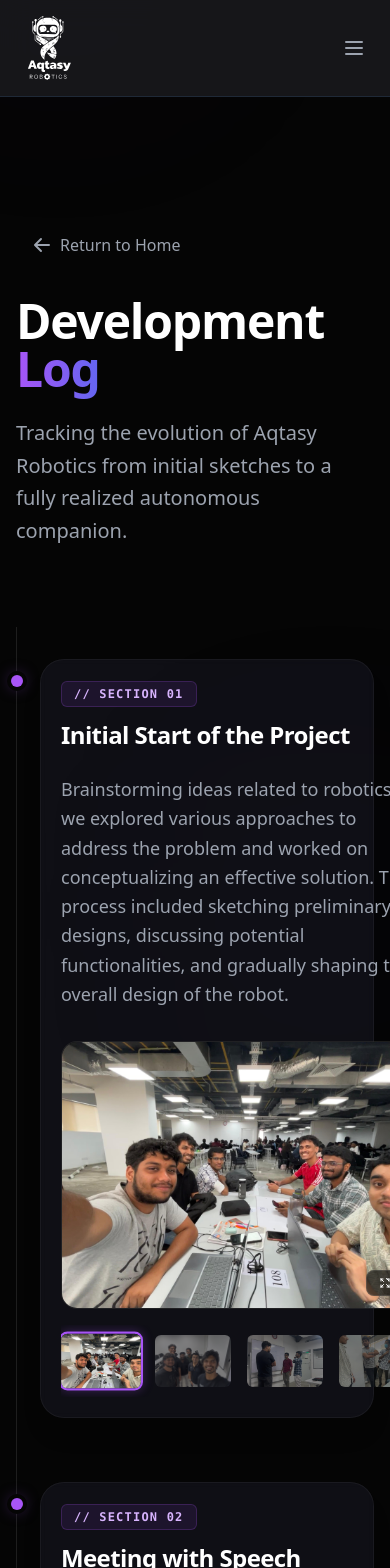
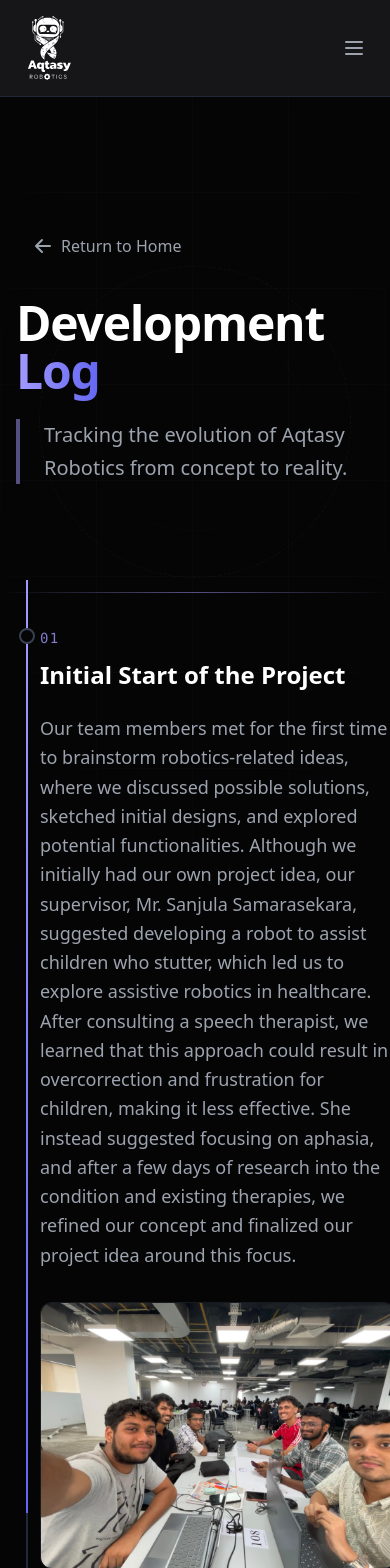
Before and after one commit to Qaaed/Aqtasy-Robotics-Website, a React (Vite) app in the folder frontend/: page /journey in a window 390 px wide. Shown: the top 1568 px of the page. Built offline with nearby package versions, Linux system fonts and the light colour scheme.

Commit message:
Fixed journey page bug on mobile

```diff
--- a/frontend/constants.ts
+++ b/frontend/constants.ts
@@ -134,7 +134,7 @@ export const JOURNEY_DATA = [
   {
     title: "Initial Start of the Project",
     description:
-      "Brainstorming ideas related to robotics, we explored various approaches to address the problem and worked on conceptualizing an effective solution. This process included sketching preliminary designs, discussing potential functionalities, and gradually shaping the overall design of the robot.",
+      "Our team members met for the first time to brainstorm robotics-related ideas, where we discussed possible solutions, sketched initial designs, and explored potential functionalities. Although we initially had our own project idea, our supervisor, Mr. Sanjula Samarasekara, suggested developing a robot to assist children who stutter, which led us to explore assistive robotics in healthcare. After consulting a speech therapist, we learned that this approach could result in overcorrection and frustration for children, making it less effective. She instead suggested focusing on aphasia, and after a few days of research into the condition and existing therapies, we refined our concept and finalized our project idea around this focus.",
     images: [first_meeting, black_day, robot_designs, beforeFeedback],
   },
   {
--- a/frontend/pages/FullJourneyPage.tsx
+++ b/frontend/pages/FullJourneyPage.tsx
@@ -1,106 +1,149 @@
-import React, { useState, useEffect } from "react";
+import React, { useState, useEffect, useRef } from "react";
 import { createPortal } from "react-dom";
 import { Link } from "react-router-dom";
-import { motion, AnimatePresence } from "framer-motion";
+import {
+  motion,
+  useScroll,
+  useSpring,
+  useTransform,
+  AnimatePresence,
+} from "framer-motion";
 import { JOURNEY_DATA } from "../constants";
 
-// --- SUB-COMPONENT: Tech Log Card ---
+// --- BACKGROUND COMPONENTS ---
+const ScanLine = () => (
+  <motion.div
+    initial={{ top: "-10%" }}
+    animate={{ top: "110%" }}
+    transition={{ duration: 10, repeat: Infinity, ease: "linear" }}
+    className="absolute left-0 right-0 h-[1px] bg-gradient-to-r from-transparent via-[#A29BFE]/50 to-transparent z-0 pointer-events-none"
+  />
+);
+
+const TechRings = () => (
+  <div className="absolute top-1/2 left-1/2 -translate-x-1/2 -translate-y-1/2 w-[80vw] h-[80vw] md:w-[800px] md:h-[800px] pointer-events-none z-0 opacity-20 select-none">
+    <motion.div
+      animate={{ rotate: 360 }}
+      transition={{ duration: 60, repeat: Infinity, ease: "linear" }}
+      className="absolute inset-0 rounded-full border border-dashed border-white/20"
+    />
+    <motion.div
+      animate={{ rotate: -360 }}
+      transition={{ duration: 40, repeat: Infinity, ease: "linear" }}
+      className="absolute inset-[15%] rounded-full border border-white/10 border-t-transparent border-b-transparent"
+    />
+  </div>
+);
+
+// --- COMPONENT: TECH LOG CARD ---
 const TechLogCard: React.FC<{
   phase: { title: string; description: string; images: string[] };
   index: number;
 }> = ({ phase, index }) => {
-  const [currentImageIndex, setCurrentImageIndex] = useState(0);
+  const [activeImgIdx, setActiveImgIdx] = useState(0);
   const [isExpanded, setIsExpanded] = useState(false);
+
+  const nextImage = (e: React.MouseEvent) => {
+    e.stopPropagation();
+    e.preventDefault();
+    setActiveImgIdx((prev) =>
+      prev === phase.images.length - 1 ? 0 : prev + 1
+    );
+  };
+
+  const prevImage = (e: React.MouseEvent) => {
+    e.stopPropagation();
+    e.preventDefault();
+    setActiveImgIdx((prev) =>
+      prev === 0 ? phase.images.length - 1 : prev - 1
+    );
+  };
 
   return (
     <>
       <motion.div
-        initial={{ opacity: 0, y: 50 }}
-        whileInView={{ opacity: 1, y: 0 }}
-        viewport={{ once: true, margin: "-100px" }}
-        transition={{ duration: 0.5, delay: index * 0.1 }}
-        // OPTIMIZATION: Reduced pl-8 to pl-6 on mobile for more space
-        className="relative pl-6 md:pl-12 py-8 group"
+        initial={{ opacity: 0, x: -20 }}
+        whileInView={{ opacity: 1, x: 0 }}
+        viewport={{ once: true, margin: "-50px" }}
+        transition={{ duration: 0.7, delay: index * 0.1, ease: "easeOut" }}
+        // OPTIMIZATION: Tighter padding on mobile (pl-6) for more content space
+        className="relative pl-6 md:pl-16 py-12 group"
       >
-        {/* The Vertical Line (Left Side) */}
-        <div className="absolute left-0 top-0 bottom-0 w-px bg-white/10 group-last:bottom-auto group-last:h-12"></div>
+        {/* Timeline Node (The Dot) */}
+        <div className="absolute left-[3px] md:left-[11px] top-12 w-4 h-4 bg-[#050505] border-2 border-gray-700 rounded-full z-10 group-hover:border-[#A29BFE] group-hover:scale-125 transition-all duration-300">
+          <div className="absolute inset-0 m-auto w-1.5 h-1.5 bg-[#A29BFE] rounded-full opacity-0 group-hover:opacity-100 transition-opacity"></div>
+        </div>
 
-        {/* The Node/Dot */}
-        <div className="absolute left-[-5px] top-12 w-3 h-3 rounded-full bg-purple-500 ring-4 ring-[#050505] z-10 shadow-[0_0_15px_rgba(168,85,247,0.5)] transition-transform duration-300 group-hover:scale-125"></div>
-
-        {/* Card Container */}
-        {/* OPTIMIZATION: Reduced p-6 to p-5 on mobile */}
-        <div className="bg-[#1E1E2F]/40 backdrop-blur-sm rounded-3xl border border-white/5 p-5 md:p-8 shadow-xl hover:border-purple-500/30 transition-all duration-500">
-          <div>
-            {/* Header */}
-            <div className="mb-6">
-              <span className="inline-block py-1 px-3 rounded-md bg-purple-500/10 text-purple-300 text-xs font-mono font-bold tracking-widest uppercase mb-3 border border-purple-500/20">
-                // Section 0{index + 1}
+        {/* Card Content */}
+        <div className="relative">
+          {/* Header: Phase Number & Title */}
+          <div className="flex flex-col sm:flex-row sm:items-baseline gap-3 mb-6">
+            <span className="text-[#A29BFE] font-mono text-sm tracking-widest opacity-80">
+              0{index + 1}
             </span>
-              <h2 className="text-2xl md:text-4xl font-bold text-white tracking-tight">
+            <h2 className="text-2xl md:text-3xl font-bold text-white leading-tight">
               {phase.title}
             </h2>
           </div>
 
-            {/* Content Layout */}
-            <div className="grid lg:grid-cols-5 gap-8">
-              {/* Left: Description */}
-              <div className="lg:col-span-2 prose prose-invert max-w-none">
-                <p className="text-gray-400 leading-relaxed text-lg">
+          {/* Layout: Text & Images */}
+          <div className="grid lg:grid-cols-2 gap-8">
+            {/* Text Description */}
+            <div className="prose prose-invert max-w-none">
+              <p className="text-gray-400 text-lg leading-relaxed">
                 {phase.description}
               </p>
             </div>
 
-              {/* Right: Image Gallery */}
+            {/* Image Gallery Area */}
             {phase.images.length > 0 && (
-                <div className="lg:col-span-3 flex flex-col gap-4">
-                  {/* Inline Image Display (Dynamic Aspect Ratio) */}
+              <div className="flex flex-col gap-4">
+                {/* Main Preview Image */}
                 <div
-                    className="relative rounded-2xl overflow-hidden bg-black/50 border border-white/10 shadow-inner cursor-zoom-in group/image flex items-center justify-center min-h-[250px] md:min-h-[300px]"
-                    onClick={() => setIsExpanded(true)}
+                  className="group/img relative w-full bg-gray-900/50 rounded-xl overflow-hidden border border-white/5 hover:border-[#A29BFE]/30 transition-colors cursor-zoom-in flex items-center justify-center min-h-[250px]"
+                  onClick={(e) => {
+                    e.stopPropagation();
+                    setIsExpanded(true);
+                  }}
                 >
                   <motion.img
-                      src={phase.images[currentImageIndex]}
-                      alt={`${phase.title} - View ${currentImageIndex + 1}`}
-                      className="w-auto h-auto max-w-full max-h-[400px] md:max-h-[500px] object-contain transition-transform duration-500 group-hover/image:scale-[1.02]"
+                    key={activeImgIdx}
+                    src={phase.images[activeImgIdx]}
+                    alt={phase.title}
+                    initial={{ opacity: 0 }}
+                    animate={{ opacity: 1 }}
+                    transition={{ duration: 0.4 }}
+                    className="w-auto h-auto max-w-full max-h-[500px] object-contain"
                   />
 
-                    {/* Expand Button */}
-                    <div className="absolute bottom-3 right-3 bg-black/60 px-3 py-1.5 rounded-lg text-xs font-bold text-white backdrop-blur-md border border-white/10 flex items-center gap-2 transition-opacity duration-300 opacity-0 group-hover/image:opacity-100 md:opacity-0 md:group-hover/image:opacity-100 opacity-100">
-                      <svg
-                        xmlns="http://www.w3.org/2000/svg"
-                        className="h-3 w-3"
-                        fill="none"
-                        viewBox="0 0 24 24"
-                        stroke="currentColor"
-                      >
-                        <path
-                          strokeLinecap="round"
-                          strokeLinejoin="round"
-                          strokeWidth={2}
-                          d="M4 8V4m0 0h4M4 4l5 5m11-1V4m0 0h-4m4 4l-5-5M4 16v4m0 0h4m-4 0l5-5m11 5l-5-5m5 5v-4m0 4h-4"
-                        />
-                      </svg>
-                      <span className="hidden sm:inline">Tap to Expand</span>
+                  {/* Hover Overlay Hint */}
+                  <div className="absolute inset-0 bg-black/40 opacity-0 group-hover/img:opacity-100 transition-opacity flex items-center justify-center pointer-events-none">
+                    <span className="px-4 py-2 bg-black/60 backdrop-blur-md rounded-full text-xs font-bold text-white border border-white/10">
+                      Click to Expand
+                    </span>
                   </div>
                 </div>
 
-                  {/* Thumbnails */}
+                {/* Thumbnails (Scrollable Row - Mobile Friendly) */}
                 {phase.images.length > 1 && (
-                    <div className="flex gap-3 overflow-x-auto pb-2 scrollbar-hide pt-2 touch-pan-x">
-                      {phase.images.map((imgSrc, idx) => (
+                  <div className="flex gap-3 overflow-x-auto pb-2 scrollbar-hide mask-fade-right touch-pan-x">
+                    {phase.images.map((img, idx) => (
                       <button
                         key={idx}
-                          onClick={() => setCurrentImageIndex(idx)}
-                          className={`relative flex-shrink-0 w-20 h-14 md:w-24 md:h-16 rounded-lg overflow-hidden border-2 transition-all duration-200 ${
-                            idx === currentImageIndex
-                              ? "border-purple-500 shadow-[0_0_10px_rgba(168,85,247,0.3)] opacity-100 scale-105"
-                              : "border-transparent opacity-50 hover:opacity-100 hover:border-gray-700"
+                        onClick={(e) => {
+                          e.stopPropagation();
+                          e.preventDefault();
+                          setActiveImgIdx(idx);
+                        }}
+                        className={`relative flex-shrink-0 w-20 h-14 rounded-lg overflow-hidden border transition-all ${
+                          idx === activeImgIdx
+                            ? "border-[#A29BFE] opacity-100"
+                            : "border-transparent opacity-50 hover:opacity-100"
                         }`}
                       >
                         <img
-                            src={imgSrc}
-                            alt={`Thumbnail ${idx + 1}`}
+                          src={img}
+                          alt=""
                           className="w-full h-full object-cover"
                         />
                       </button>
@@ -111,43 +154,54 @@ const TechLogCard: React.FC<{
             )}
           </div>
         </div>
-        </div>
       </motion.div>
 
-      {/* --- EXPANDED MODAL (PORTAL) --- */}
+      {/* --- EXPANDED MODAL --- */}
       {isExpanded &&
         createPortal(
           <AnimatePresence>
-            <div className="fixed inset-0 z-[100] flex items-center justify-center p-4 md:p-10">
-              {/* Backdrop */}
             <motion.div
               initial={{ opacity: 0 }}
               animate={{ opacity: 1 }}
               exit={{ opacity: 0 }}
-                transition={{ duration: 0.2 }}
-                className="absolute inset-0 bg-black/95 backdrop-blur-xl"
-                onClick={() => setIsExpanded(false)}
+              className="fixed inset-0 z-[100] flex items-center justify-center bg-black/95 backdrop-blur-md p-4"
+              onClick={(e) => {
+                e.stopPropagation();
+                setIsExpanded(false);
+              }}
+            >
+              <div className="relative w-full max-w-7xl max-h-[90vh] flex items-center justify-center">
+                <img
+                  src={phase.images[activeImgIdx]}
+                  alt="Expanded"
+                  className="w-auto h-auto max-w-full max-h-[90vh] object-contain rounded-lg"
+                  onClick={(e) => e.stopPropagation()}
                 />
 
-              {/* Scale-Up Card Container (Snappier Animation) */}
-              <motion.div
-                initial={{ scale: 0.95, opacity: 0 }}
-                animate={{ scale: 1, opacity: 1 }}
-                exit={{ scale: 0.95, opacity: 0 }}
-                transition={{ type: "spring", stiffness: 400, damping: 30 }}
-                className="relative w-auto h-auto max-w-[95vw] max-h-[90vh] flex items-center justify-center z-10"
-                onClick={(e) => e.stopPropagation()}
+                {/* Navigation Arrows (Big tap targets for mobile) */}
+                {phase.images.length > 1 && (
+                  <div className="absolute bottom-[-3rem] left-0 right-0 flex justify-center gap-6">
+                    <button
+                      onClick={prevImage}
+                      className="p-4 bg-white/10 hover:bg-[#A29BFE] rounded-full text-white transition-colors"
                     >
-                <img
-                  src={phase.images[currentImageIndex]}
-                  alt="Expanded View"
-                  className="w-auto h-auto max-w-full max-h-[90vh] object-contain rounded-lg shadow-2xl border border-purple-500/30"
-                />
+                      ←
+                    </button>
+                    <button
+                      onClick={nextImage}
+                      className="p-4 bg-white/10 hover:bg-[#A29BFE] rounded-full text-white transition-colors"
+                    >
+                      →
+                    </button>
+                  </div>
+                )}
 
-                {/* Close Button */}
                 <button
-                  onClick={() => setIsExpanded(false)}
-                  className="absolute top-4 right-4 p-3 bg-black/50 text-white rounded-full hover:bg-red-500 hover:scale-110 transition-all border border-white/10"
+                  className="absolute top-4 right-4 p-3 bg-black/50 text-white rounded-full hover:bg-red-500/80"
+                  onClick={(e) => {
+                    e.stopPropagation();
+                    setIsExpanded(false);
+                  }}
                 >
                   <svg
                     xmlns="http://www.w3.org/2000/svg"
@@ -164,8 +218,8 @@ const TechLogCard: React.FC<{
                     />
                   </svg>
                 </button>
+              </div>
             </motion.div>
-            </div>
           </AnimatePresence>,
           document.body
         )}
@@ -175,24 +229,40 @@ const TechLogCard: React.FC<{
 
 // --- MAIN PAGE COMPONENT ---
 const FullJourneyPage: React.FC = () => {
+  const containerRef = useRef<HTMLDivElement>(null);
+  const { scrollYProgress } = useScroll({
+    target: containerRef,
+    offset: ["start start", "end end"],
+  });
+
+  const scaleY = useSpring(scrollYProgress, {
+    stiffness: 100,
+    damping: 30,
+    restDelta: 0.001,
+  });
+
   useEffect(() => {
     window.scrollTo(0, 0);
   }, []);
 
   return (
-    <div className="min-h-screen bg-[#050505] pt-32 pb-20 overflow-x-hidden">
+    <div className="min-h-screen bg-[#050505] pt-32 pb-20 overflow-x-hidden relative">
       {/* Background Ambience */}
       <div className="fixed inset-0 pointer-events-none z-0">
-        <div className="absolute top-[-20%] left-[-10%] w-[50vw] h-[50vw] bg-purple-900/10 rounded-full blur-[120px]"></div>
-        <div className="absolute bottom-[-20%] right-[-10%] w-[50vw] h-[50vw] bg-indigo-900/10 rounded-full blur-[120px]"></div>
+        <div className="absolute inset-0 bg-[linear-gradient(rgba(255,255,255,0.02)_1px,transparent_1px),linear-gradient(90deg,rgba(255,255,255,0.02)_1px,transparent_1px)] bg-[size:6rem_6rem] [mask-image:radial-gradient(ellipse_60%_60%_at_50%_50%,#000_70%,transparent_100%)]"></div>
+        <ScanLine />
+        <TechRings />
       </div>
 
-      <div className="container mx-auto px-4 sm:px-6 lg:px-8 max-w-6xl relative z-10">
-        {/* Header Section */}
-        <div className="mb-20">
+      <div
+        className="container mx-auto px-4 sm:px-6 lg:px-8 max-w-7xl relative z-10"
+        ref={containerRef}
+      >
+        {/* Header */}
+        <div className="mb-24">
           <Link
             to="/"
-            className="inline-flex items-center text-gray-400 hover:text-purple-400 font-medium mb-8 transition-colors group px-4 py-2 rounded-lg hover:bg-white/5"
+            className="inline-flex items-center text-gray-400 hover:text-[#A29BFE] font-medium mb-8 transition-colors group px-4 py-2 rounded-lg hover:bg-white/5 border border-transparent hover:border-white/10"
           >
             <svg
               xmlns="http://www.w3.org/2000/svg"
@@ -212,34 +282,45 @@ const FullJourneyPage: React.FC = () => {
           <motion.div
             initial={{ opacity: 0, y: 20 }}
             animate={{ opacity: 1, y: 0 }}
-            transition={{ duration: 0.6 }}
+            transition={{ duration: 0.8, ease: "easeOut" }}
           >
             <h1 className="text-5xl md:text-7xl font-extrabold tracking-tight text-white mb-6">
               Development{" "}
-              <span className="text-transparent bg-clip-text bg-gradient-to-r from-purple-500 to-indigo-500">
+              <span className="text-transparent bg-clip-text bg-gradient-to-r from-[#A29BFE] to-indigo-500">
                 Log
               </span>
             </h1>
-            <p className="max-w-2xl text-xl text-gray-400 leading-relaxed">
-              Tracking the evolution of Aqtasy Robotics from initial sketches to
-              a fully realized autonomous companion.
+            <p className="max-w-2xl text-xl text-gray-400 leading-relaxed border-l-4 border-[#A29BFE]/50 pl-6">
+              Tracking the evolution of Aqtasy Robotics from concept to reality.
             </p>
           </motion.div>
         </div>
 
-        {/* The Timeline List */}
-        <div className="relative md:ml-4">
+        {/* Timeline Container */}
+        <div className="relative">
+          {/* The Main Vertical Line (Gray Background) */}
+          <div className="absolute left-[10px] md:left-[18px] top-0 bottom-0 w-[2px] bg-gray-800"></div>
+
+          {/* The Glowing Fill Line (Purple Foreground) */}
+          <motion.div
+            className="absolute left-[10px] md:left-[18px] top-0 w-[2px] bg-gradient-to-b from-[#A29BFE] to-indigo-500 origin-top"
+            style={{ scaleY, height: "100%" }}
+          />
+
+          {/* List of Cards */}
+          <div className="space-y-4">
             {JOURNEY_DATA.map((phase, index) => (
               <TechLogCard key={index} phase={phase} index={index} />
             ))}
           </div>
 
-        {/* Bottom "End of Log" Marker */}
-        <div className="flex items-center gap-4 text-gray-600 pl-12 mt-8">
-          <div className="w-2 h-2 rounded-full bg-gray-700"></div>
-          <span className="text-sm font-mono uppercase tracking-widest">
-            End of current logs
+          {/* End Marker */}
+          <div className="relative pl-8 md:pl-16 pt-8 flex items-center gap-3 opacity-50">
+            <div className="w-2 h-2 bg-gray-600 rounded-full"></div>
+            <span className="text-xs font-mono uppercase tracking-widest text-gray-500">
+              End of Log
             </span>
+          </div>
         </div>
       </div>
     </div>
```
Lines whose indentation alone changed are shown as unchanged.
